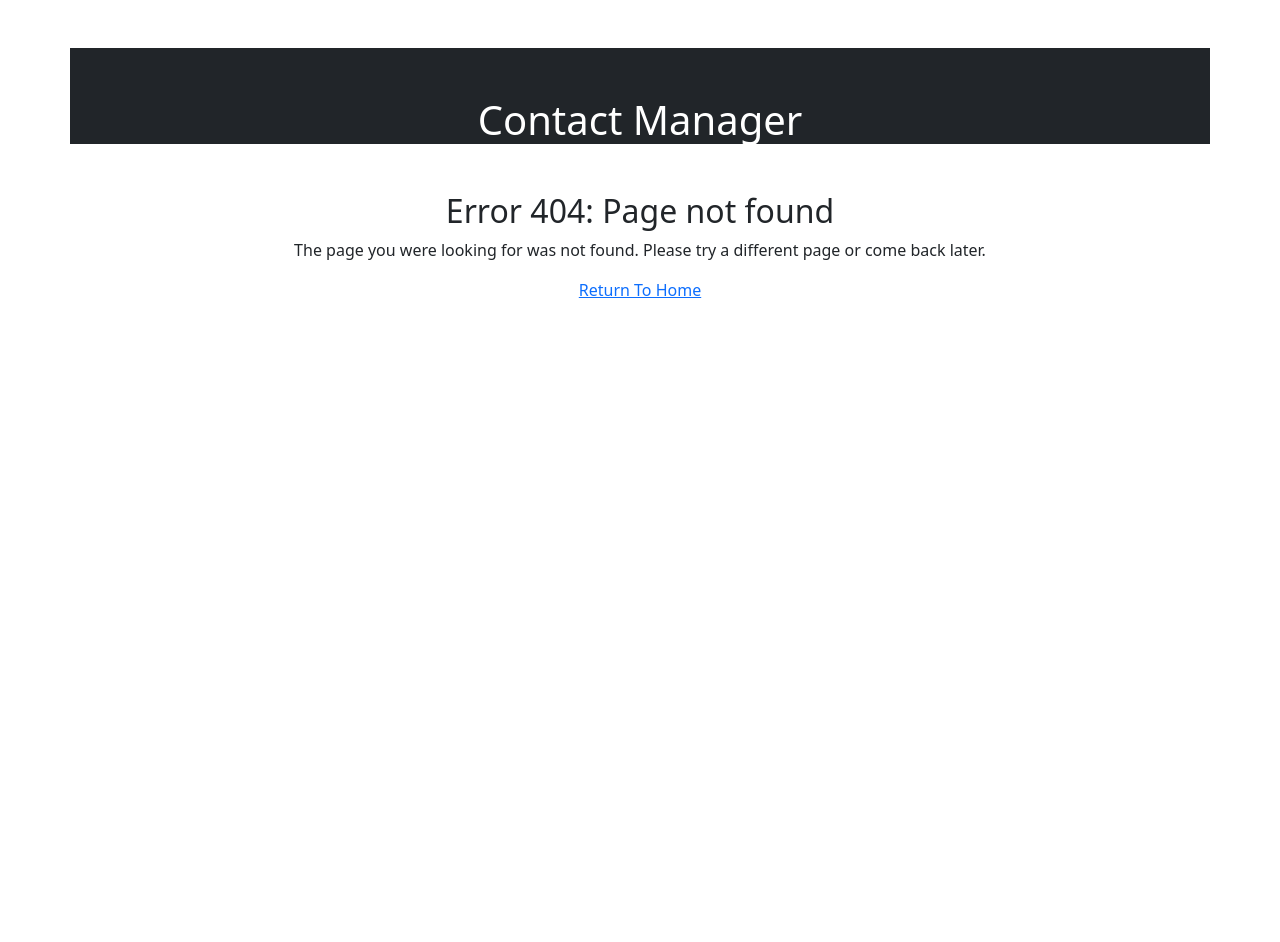
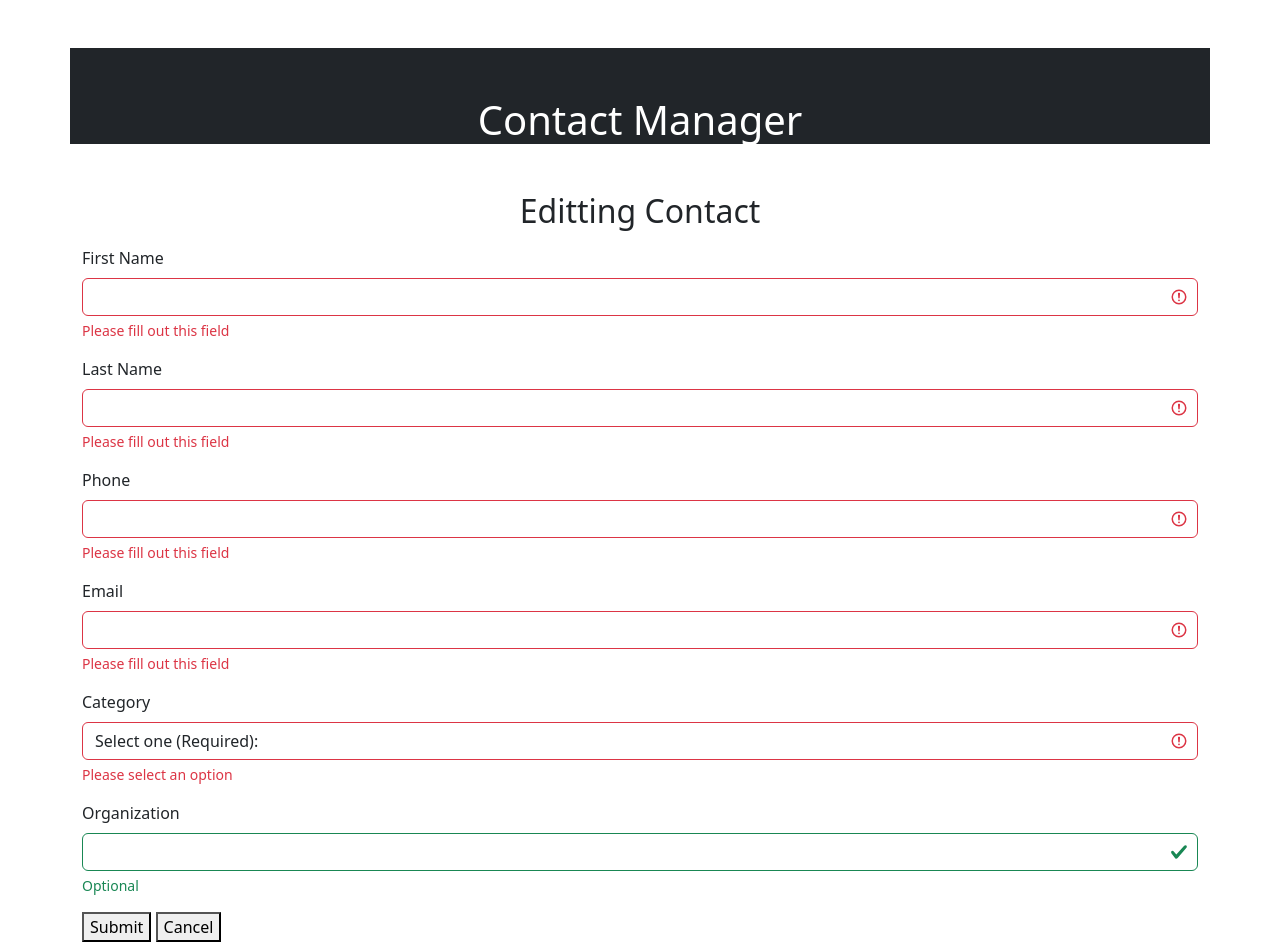
Before and after one commit to JoelGanson/Contact-Manager--Assignment-2-for-CPRO-2101-Full-Stack-Javascript-, a React (Create React App) app in the folder client/: page /edit/1 in a window 1280 px wide. Before the commit this address had no page. Before the commit the page ends 800 px from the top, so only its background shows below. Built offline with nearby package versions, Linux system fonts and the light colour scheme; no server answers.

Commit message:
Continue changing navigation style, try to get add and edit working.

```diff
--- a/client/package.json
+++ b/client/package.json
@@ -9,6 +9,7 @@
     "axios": "^1.6.7",
     "react": "^18.2.0",
     "react-dom": "^18.2.0",
+    "react-hook-form": "^7.50.1",
     "react-router-dom": "^6.22.1",
     "react-scripts": "5.0.1",
     "web-vitals": "^2.1.4"
--- a/client/src/App.js
+++ b/client/src/App.js
@@ -14,7 +14,7 @@ function App() {
           <Route path="/home" element={<Home />} />
           <Route path="/details/:id" element={<Details/>} />
           <Route path="/add" element={<AddOrEdit />} />
-          <Route path="/edit" element={<AddOrEdit />} />
+          <Route path="/edit/:id" element={<AddOrEdit />} />
           <Route path="/delete" element={<ConfirmDeletion />} />
           <Route path="*" element={<NoPage />} />
         </Routes>
--- a/client/src/components/Return.js
+++ /dev/null
@@ -1,3 +0,0 @@
-export default function Return() {
-  return <a href="/">Return To Home</a>;
-}
--- a/client/src/pages/AddOrEdit.js
+++ b/client/src/pages/AddOrEdit.js
@@ -1,16 +1,195 @@
 import Header from "../components/Header";
-import Return from "../components/Return";
+import { useState, useEffect } from "react";
+import { useNavigate, useParams } from "react-router-dom";
 
-export default function AddOrEdit() {
+export default function AddOrEdit(props) {
+  const [inputs, setInputs] = useState({});
+  var id = useParams().id;
+  //console.log(id);
+  var title, action, hiddenField, method;
+  const navigate = useNavigate();
+  const [error, setError] = useState(null);
+  const [isLoaded, setIsLoaded] = useState(false);
+  const [contact, setContact] = useState([]);
+
+  useEffect(() => {
+    fetch("http://localhost:3020/contact?contactId=" + id)
+      .then((res) => res.json())
+      .then(
+        (data) => {
+          setIsLoaded(true);
+          setContact(data.data);
+          console.log(data.data)
+          setInputs({ ...inputs, FirstName: data.data.FirstName });
+          setInputs({ ...inputs, LastName: data.data.LastName });
+          setInputs({ ...inputs, Phone: data.data.Phone });
+          setInputs({ ...inputs, Email: data.data.Email });
+          setInputs({ ...inputs, CategoryId: data.data.CategoryId });
+          setInputs({ ...inputs, Organization: data.data.Organization });
+          console.log("inputs:")
+          console.log(inputs);
+        },
+        (error) => {
+          setIsLoaded(true);
+          setError(error);
+        }
+      );
+  }, []);
+
+  if (contact) {
+    title = "Editting";
+    action = "http://localhost:3020/update";
+    method = "PUT";
+    hiddenField = (
+      <input
+        type="hidden"
+        id="contactId"
+        name="contactId"
+        defaultValue={id}
+        value={inputs.contactID}
+        readOnly
+      ></input>
+    );
+  } else {
+    method = "POST";
+    title = "Add New";
+    action = "http://localhost:3020/create";
+  }
+
+  const handleChange = (event) => {
+    const name = event.target.name;
+    const value = event.target.value;
+    setInputs((values) => ({ ...values, [name]: value }));
+    console.log(inputs)
+  };
+
+  const handleSubmit = (event) => {
+    event.preventDefault();
+    const requestOptions = {
+      method: method,
+      headers: { "Content-Type": "application/json" },
+      body: JSON.stringify(inputs),
+    };
+    fetch(action, requestOptions);
+    alert("Contact succesfully added!");
+    navigate("/");
+  };
+
   return (
     <div>
       <Header />
       <center>
-        <h2>
-          <span id="pageTitle">Add New</span> Contact
-        </h2>
-        <Return />
+        <h2>{title} Contact</h2>
       </center>
+      <form onSubmit={handleSubmit} class="container was-validated">
+        <div class="mb-3 mt-3">
+          <label for="FirstName" class="form-label">
+            First Name
+          </label>
+          <input
+            id="FirstName"
+            name="FirstName"
+            type="text"
+            class="form-control"
+            value={inputs.firstName}
+            onChange={handleChange}
+            required
+          ></input>
+          <div class="valid-feedback">Good to go!</div>
+          <div class="invalid-feedback">Please fill out this field</div>
+        </div>
+        <div class="mb-3 mt-3">
+          <label for="LastName" class="form-label">
+            Last Name
+          </label>
+          <input
+            id="LastName"
+            name="LastName"
+            type="text"
+            class="form-control"
+            value={inputs.lastName}
+            onChange={handleChange}
+            required
+          ></input>
+          <div class="valid-feedback">Good to go!</div>
+          <div class="invalid-feedback">Please fill out this field</div>
+        </div>
+        <div class="mb-3 mt-3">
+          <label for="Phone" class="form-label">
+            Phone
+          </label>
+          <input
+            id="Phone"
+            name="Phone"
+            type="text"
+            class="form-control"
+            value={inputs.phone}
+            onChange={handleChange}
+            required
+          ></input>
+          <div class="valid-feedback">Good to go!</div>
+          <div class="invalid-feedback">Please fill out this field</div>
+        </div>
+        <div class="mb-3 mt-3">
+          <label for="Email" class="form-label">
+            Email
+          </label>
+          <input
+            id="Email"
+            name="Email"
+            type="text"
+            class="form-control"
+            value={inputs.email}
+            onChange={handleChange}
+            required
+          ></input>
+          <div class="valid-feedback">Good to go!</div>
+          <div class="invalid-feedback">Please fill out this field</div>
+        </div>
+        <div class="mb-3 mt-3">
+          <label for="CategoryId" class="form-label">
+            Category
+          </label>
+          <select
+            id="CategoryId"
+            name="CategoryId"
+            type=""
+            class="form-control"
+            value={inputs.categoryId}
+            onChange={handleChange}
+            required
+          >
+            <option selected disabled value="">
+              Select one (Required):
+            </option>
+            <option value="65dfc5381e21c2065d97a0a5">Friend</option>
+            <option value="65dfc5421e21c2065d97a0a7">Work</option>
+            <option value="65dfc52e1e21c2065d97a0a3">Self</option>
+          </select>
+          <div class="valid-feedback">Good to go!</div>
+          <div class="invalid-feedback">Please select an option</div>
+        </div>
+        <div class="mb-3 mt-3">
+          <label for="Organization" class="form-label">
+            Organization
+          </label>
+          <input
+            id="Organization"
+            name="Organization"
+            type="text"
+            class="form-control"
+            value={inputs.organization}
+            onChange={handleChange}
+          ></input>
+          <div class="valid-feedback">Optional</div>
+        </div>
+        {hiddenField}
+        <button type="submit">Submit</button>
+        <span> </span>
+        <button type="button" onClick={() => navigate("/")}>
+          Cancel
+        </button>
+      </form>
     </div>
   );
 }
--- a/client/src/pages/ConfirmDeletion.js
+++ b/client/src/pages/ConfirmDeletion.js
@@ -1,15 +1,18 @@
 import Header from "../components/Header";
-import Return from "../components/Return";
+import { useNavigate } from "react-router-dom";
 
 export default function ConfirmDeletion() {
+  const navigate = useNavigate();
   return (
     <div>
       <Header />
       <center>
         <h2>Delete?</h2>
-        <Return />
         <p> Are you sure you want do delete this?</p>
       </center>
+      <button type="button" onClick={() => navigate("/")}>
+        Return to Home
+      </button>
     </div>
   );
 }
--- a/client/src/pages/Details.js
+++ b/client/src/pages/Details.js
@@ -1,10 +1,10 @@
 import Header from "../components/Header";
-import Return from "../components/Return";
 import React, { useState, useEffect } from "react";
-import { useParams } from "react-router-dom";
+import { useParams, useNavigate } from "react-router-dom";
 import GetCategory from "../components/getCategory";
 
 export default function Details() {
+  const navigate = useNavigate();
   var id = useParams().id;
   //console.log(id);
   const [error, setError] = useState(null);
@@ -32,9 +32,7 @@ export default function Details() {
     return (
       <div>
         <Header />
-        <center>
-          <Return />
-        </center>
+        <center></center>
         <div class="container">
           <h2>Contact Details</h2>
           Error: {error.message}
@@ -45,9 +43,7 @@ export default function Details() {
     return (
       <div>
         <Header />
-        <center>
-          <Return />
-        </center>
+        <center></center>
         <div class="container">
           <h2>Contact Details</h2>
           Loading...
@@ -58,9 +54,7 @@ export default function Details() {
     return (
       <div>
         <Header />
-        <center>
-          <Return />
-        </center>
+        <center></center>
         <div class="container ">
           <h2>Contact Details</h2>
           <ul>
@@ -98,6 +92,13 @@ export default function Details() {
               <div class="col-sm">{contact.createdAt}</div>
             </li>
           </ul>
+
+          <button type="button" onClick={() => navigate("/edit/" + id)}>
+            Edit
+          </button>
+          <button type="button" onClick={() => navigate("/")}>
+            Return To Home
+          </button>
         </div>
       </div>
     );
--- a/client/src/pages/NoPage.js
+++ b/client/src/pages/NoPage.js
@@ -1,7 +1,8 @@
 import Header from "../components/Header";
-import Return from "../components/Return";
+import { useNavigate } from "react-router-dom";
 
 export default function NoPage() {
+    const navigate = useNavigate();
   return (
     <div>
       <Header />
@@ -11,8 +12,9 @@ export default function NoPage() {
           The page you were looking for was not found. Please try a different
           page or come back later.
         </p>
-        <Return />
       </center>
+      <button type="button" onClick={() => navigate("/")}>Return to Home
+        </button>
     </div>
   );
 }
```
Also changed, not shown: 1 other file (tests, documents, lock files or other folders).
